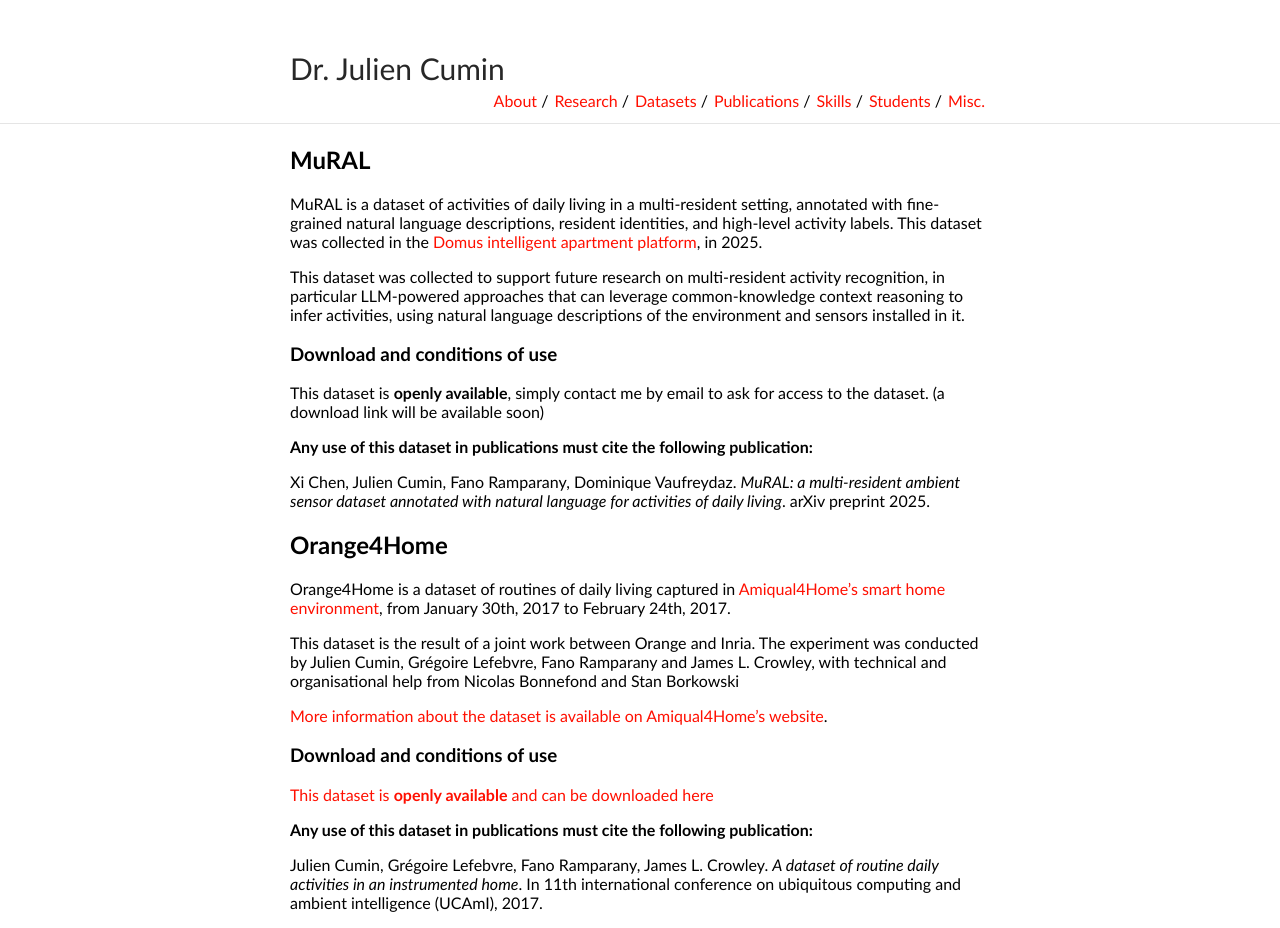
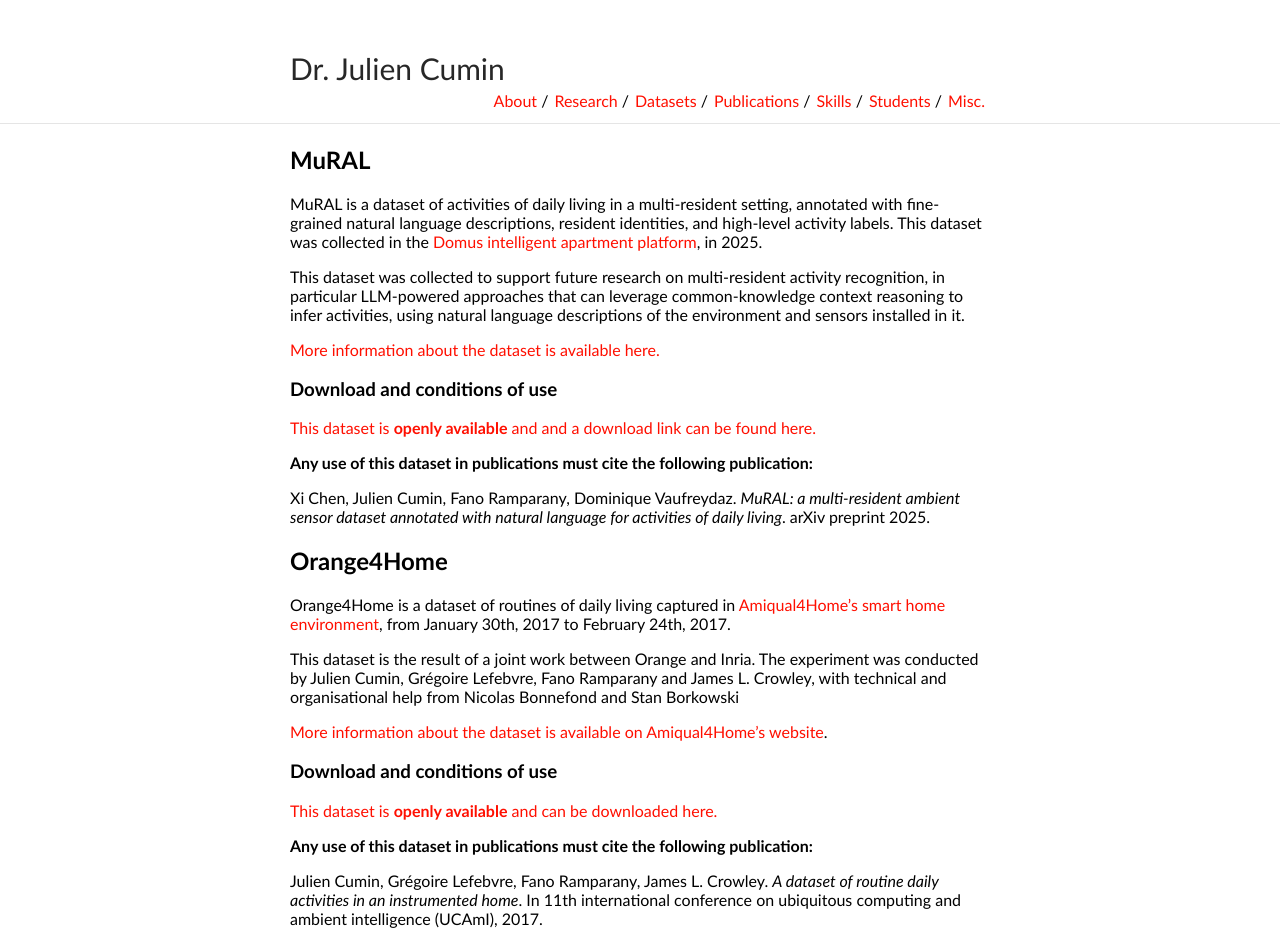
Before and after one commit to JCumin/jcumin.github.io, a Jekyll site: the page built from datasets.md, in a window 1280 px wide. Built offline with Jekyll 4.4.1, drawn with Linux system fonts in a browser that asks for light colours.

Commit message:
Update datasets.md

```diff
--- a/datasets.md
+++ b/datasets.md
@@ -10,9 +10,11 @@ MuRAL is a dataset of activities of daily living in a multi-resident setting, an
 
 This dataset was collected to support future research on multi-resident activity recognition, in particular LLM-powered approaches that can leverage common-knowledge context reasoning to infer activities, using natural language descriptions of the environment and sensors installed in it.
 
+[More information about the dataset is available here.](https://mural.imag.fr/)
+
 ### Download and conditions of use
 
-This dataset is **openly available**, simply contact me by email to ask for access to the dataset. (a download link will be available soon)
+[This dataset is **openly available** and and a download link can be found here.](https://mural.imag.fr/)
 
 **Any use of this dataset in publications must cite the following publication:**
 
@@ -30,7 +32,7 @@ This dataset is the result of a joint work between Orange and Inria. The experim
 
 ### Download and conditions of use
 
-[This dataset is **openly available** and can be downloaded here](https://github.com/JCumin/jcumin.github.io/raw/refs/heads/main/orange4home.zip)
+[This dataset is **openly available** and can be downloaded here.](https://github.com/JCumin/jcumin.github.io/raw/refs/heads/main/orange4home.zip)
 
 
 **Any use of this dataset in publications must cite the following publication:**
```
